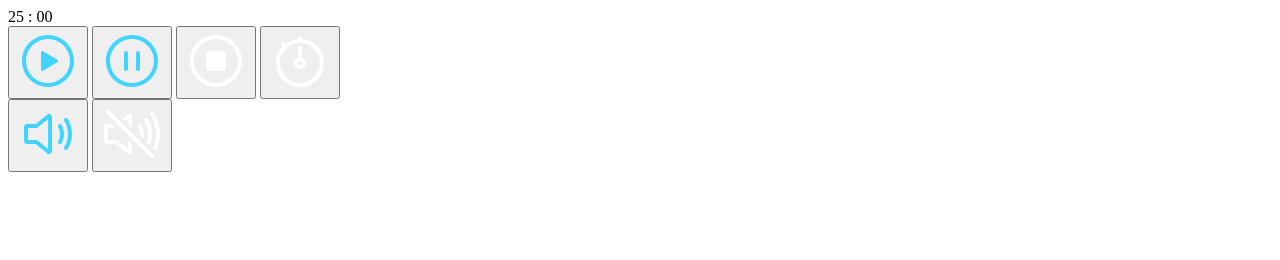
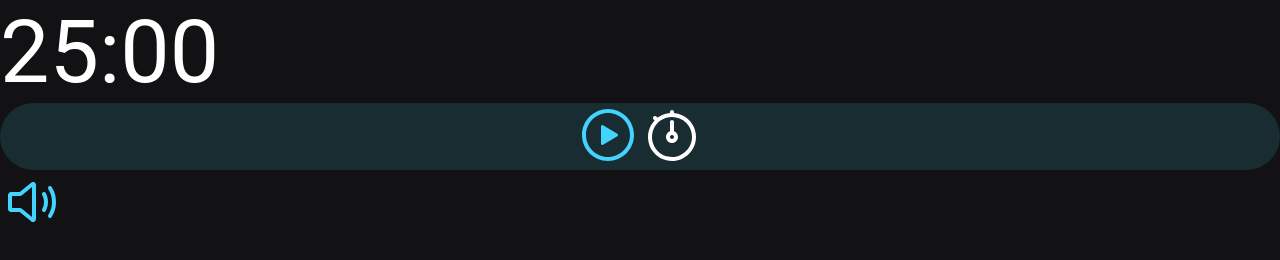
Before and after one commit to liam-honorio/FocusTimer, a plain HTML site: page Index.html in a window 1280 px wide. Drawn offline with Linux system fonts and the light colour scheme.

Commit message:
Made base Css

```diff
--- a/Index.html
+++ b/Index.html
@@ -1,11 +1,14 @@
 <!DOCTYPE html>
 <html lang="pt-br">
 <head>
+    <link rel="preconnect" href="https://fonts.googleapis.com">
+    <link rel="preconnect" href="https://fonts.gstatic.com" crossorigin>
     <meta charset="UTF-8">
     <meta name="viewport" content="width=device-width, initial-scale=1.0">
     <meta name="description" content="Temporizador estilo pomodoro">
     <link rel="stylesheet" href="style.css">
     <title>FocusTimer - Pomodoro</title>
+    <link href="https://fonts.googleapis.com/css2?family=Epilogue:wght@700&display=swap" rel="stylesheet">
 </head>
 <body>
     <main>
@@ -22,7 +25,7 @@
                     </svg>
 
             </button>
-            <button class="pause">
+            <button class="pause hide">
                 <svg width="64" height="64" viewBox="0 0 64 64" fill="none" xmlns="http://www.w3.org/2000/svg">
                     <path fill-rule="evenodd" clip-rule="evenodd" d="M6 32C6 17.6454 17.6454 6 32 6C46.3546 6 58 17.6454 58 32C58 46.3546 46.3546 58 32 58C17.6454 58 6 46.3546 6 32ZM32 10C19.8546 10 10 19.8546 10 32C10 44.1454 19.8546 54 32 54C44.1454 54 54 44.1454 54 32C54 19.8546 44.1454 10 32 10Z" fill="#42D3FF"/>
                     <path fill-rule="evenodd" clip-rule="evenodd" d="M26 22C27.1046 22 28 22.8954 28 24V40C28 41.1046 27.1046 42 26 42C24.8954 42 24 41.1046 24 40V24C24 22.8954 24.8954 22 26 22Z" fill="#42D3FF"/>
@@ -30,7 +33,7 @@
                     </svg>
 
             </button>
-            <button class="stop">
+            <button class="stop hide">
                 <svg width="64" height="64" viewBox="0 0 64 64" fill="none" xmlns="http://www.w3.org/2000/svg">
                     <path fill-rule="evenodd" clip-rule="evenodd" d="M6 32C6 17.6454 17.6454 6 32 6C46.3546 6 58 17.6454 58 32C58 46.3546 46.3546 58 32 58C17.6454 58 6 46.3546 6 32ZM32 10C19.8546 10 10 19.8546 10 32C10 44.1454 19.8546 54 32 54C44.1454 54 54 44.1454 54 32C54 19.8546 44.1454 10 32 10Z" fill="white"/>
                     <path d="M38.8 42H25.2C24.3515 41.9993 23.538 41.662 22.938 41.062C22.338 40.462 22.0007 39.6485 22 38.8V25.2C22.0007 24.3515 22.338 23.538 22.938 22.938C23.538 22.338 24.3515 22.0007 25.2 22H38.8C39.6485 22.0007 40.462 22.338 41.062 22.938C41.662 23.538 41.9993 24.3515 42 25.2V38.8C41.9993 39.6485 41.662 40.462 41.062 41.062C40.462 41.662 39.6485 41.9993 38.8 42Z" fill="white"/>
@@ -54,7 +57,7 @@
                 </svg>
 
         </button>
-        <button class="sound-off">
+        <button class="sound-off hide">
             <svg width="64" height="64" viewBox="0 0 64 64" fill="none" xmlns="http://www.w3.org/2000/svg">
                 <path fill-rule="evenodd" clip-rule="evenodd" d="M6.58579 8.58579C7.36683 7.80474 8.63317 7.80474 9.41421 8.58579L53.4142 52.5858C54.1953 53.3668 54.1953 54.6332 53.4142 55.4142C52.6332 56.1953 51.3668 56.1953 50.5858 55.4142L6.58579 11.4142C5.80474 10.6332 5.80474 9.36683 6.58579 8.58579Z" fill="white"/>
                 <path d="M28 17.115V21.34C28.0002 21.4722 28.0528 21.599 28.1462 21.6925L31.1462 24.6925C31.2161 24.7624 31.3051 24.8101 31.402 24.8295C31.499 24.8488 31.5995 24.839 31.6908 24.8013C31.7822 24.7636 31.8603 24.6996 31.9153 24.6175C31.9704 24.5354 31.9998 24.4388 32 24.34V15.0713C32.0056 14.5179 31.8613 13.9734 31.5825 13.4954C31.3036 13.0174 30.9007 12.6238 30.4163 12.3562C29.917 12.0875 29.3517 11.9664 28.7862 12.0069C28.2207 12.0474 27.6783 12.2479 27.2225 12.585C27.1939 12.6048 27.1664 12.6261 27.14 12.6488L23.1475 15.9175C23.0936 15.9618 23.0495 16.0169 23.0181 16.0792C22.9868 16.1415 22.9688 16.2098 22.9654 16.2795C22.962 16.3492 22.9732 16.4188 22.9983 16.4839C23.0234 16.549 23.0619 16.6082 23.1112 16.6575L25.2425 18.79C25.3304 18.8778 25.4478 18.9298 25.5718 18.9358C25.6959 18.9418 25.8178 18.9014 25.9137 18.8225L28 17.115Z" fill="white"/>
--- a/style.css
+++ b/style.css
@@ -0,0 +1,44 @@
+* {
+    margin: 0;
+    padding: 0;
+    box-sizing: border-box;
+}
+
+:root {
+    --bg-color: #121214;
+    --base-color: 194;
+    --primary-color: hsl(var(---base-color), 100%, 63%);
+    --primary-color-light: hsla(var(--base-color), 100%, 63%, 0.13);
+    --text-color: #fff;
+    font-size: 62.5%;
+}
+
+body {
+    background-color: var(--bg-color);
+    color: var(--text-color);
+    font-family: 'Roboto', sans-serif;
+}
+
+button {
+    background-color: transparent;
+    border: none;
+
+    cursor: pointer;
+}
+
+.hide {
+    display: none;
+}
+
+#timer {
+ font-size: 8.8rem;
+ display: flex;
+}
+
+#controls {
+    background-color: var(--primary-color-light);
+    display: flex;
+    align-items: center;
+    justify-content:center;
+    border-radius: 9999px;
+}
```
